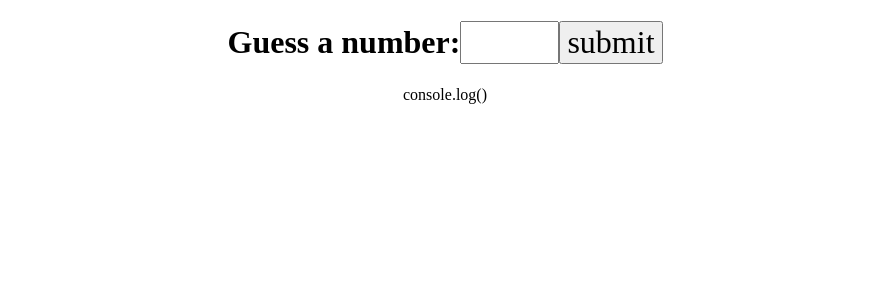
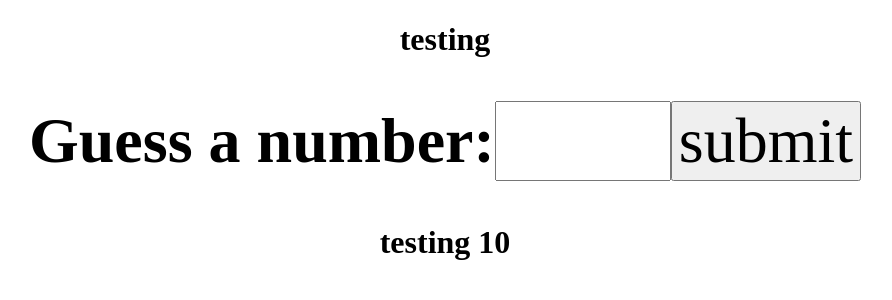
Before and after one commit to EB-Joel/NumberGuessingSite, a React (Create React App) app in the folder number-guessing/: page / in a window 1280 px wide. Shown: the top 300 px of the page, without its empty margins (195-1087 px from the left). Built offline with nearby package versions, Linux system fonts and the light colour scheme.

Commit message:
gamelogic

```diff
--- a/number-guessing/src/GameLogic.js
+++ b/number-guessing/src/GameLogic.js
@@ -1,29 +1,43 @@
 import React from "react";
+import NumberForm from "./NumberForm";
 
-
-const answer ={Math.floor(Math.random()*10)+1};
+const answer =Math.floor(Math.random()*10)+1;
 
 
 
 class GameLogic extends React.Component{
     constructor(props){
         super(props)
-        this.state={value:undefined}
-        this.guessSubmit = this.guessSubmit.bind(this)
+        this.state={
+            data:{value:false,
+            guess:undefined}
+        }
+        this.handleGuess = this.handleGuess.bind(this)
     }
+    gameStart(){
+        while (this.state.guess !== answer) {
+            if (this.state.guess !== answer) {
+                this.setState({...this.state.data, value:true});
+                return "you guessed incorrectly, try again";
+            }else{
+                this.setState({...this.state.data, value:true});
+                return "you guessed corrrectly, Congratulations";
+            }
+    }
+}
 
-    while (answer > ({this.state.value})) {
-        if (condition) {
-
-        }
+    handleGuess(formSubmit){
+        this.setState({...this.state.data, guess:formSubmit});
     }
 
     render(){
-
         return(
             <div>
-
+               <h1> <NumberForm formSubmit={this.handleGuess} /> </h1>
+               <p>{this.gameStart}</p>
+               <p> testing {answer}</p>
             </div>
         );
     }
 }
+export default GameLogic;
--- a/number-guessing/src/NumberForm.js
+++ b/number-guessing/src/NumberForm.js
@@ -28,7 +28,7 @@ class NumberForm extends React.Component{
                 </label>
                 <button className="btn btn-primary" onClick={this.formSubmitted}>submit</button>
             </form>
-        )
+        );
     }
 
 }
--- a/number-guessing/src/NumberGame.js
+++ b/number-guessing/src/NumberGame.js
@@ -1,7 +1,7 @@
 import React from "react";
-import NumberForm from "./NumberForm";
+// import NumberForm from "./NumberForm";
 import "tachyons";
-
+import GameLogic from "./GameLogic";
 
 class NumberGame extends React.Component{
     constructor(props){
@@ -19,8 +19,7 @@ class NumberGame extends React.Component{
     render(){
         return (
             <div className='tc'>
-                <h1> <NumberForm formSubmit={this.handleForm} /></h1>
-               console.log({this.state.guess})
+                <h1>testing <GameLogic /></h1>
             </div>
         );
     }
--- a/number-guessing/src/index.js
+++ b/number-guessing/src/index.js
@@ -4,6 +4,7 @@ import NumberGame from './NumberGame';
 // import App from './App';
 import reportWebVitals from './reportWebVitals';
 import "tachyons";
+
 
 const root = ReactDOM.createRoot(document.getElementById('root'));
 root.render(
```
